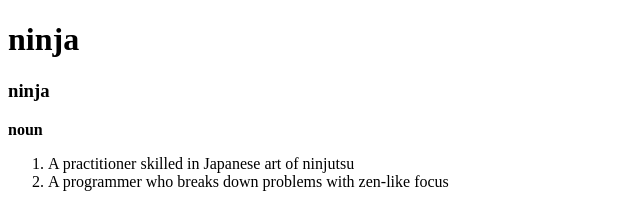
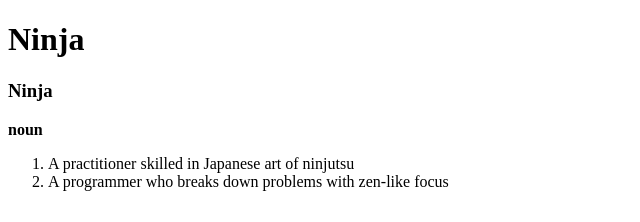
Before and after one commit to nkchambers/Dictionary-Entry, a plain HTML site: page dictionary_index.html in a window 1280 px wide. Shown: the top 222 px of the page, 0-640 px from the left. Drawn offline with Linux system fonts and the light colour scheme.

Commit message:
adding Dictionary Entry for 9-30-23

```diff
--- a/index.html
+++ b/dictionary_index.html
@@ -7,8 +7,8 @@
     <title>Document</title>
 </head>
 <body>
-    <h1>ninja</h1>
-    <h3>ninja</h3>
+    <h1>Ninja</h1>
+    <h3>Ninja</h3>
 
     <p><strong>noun</strong></p>
 
```
